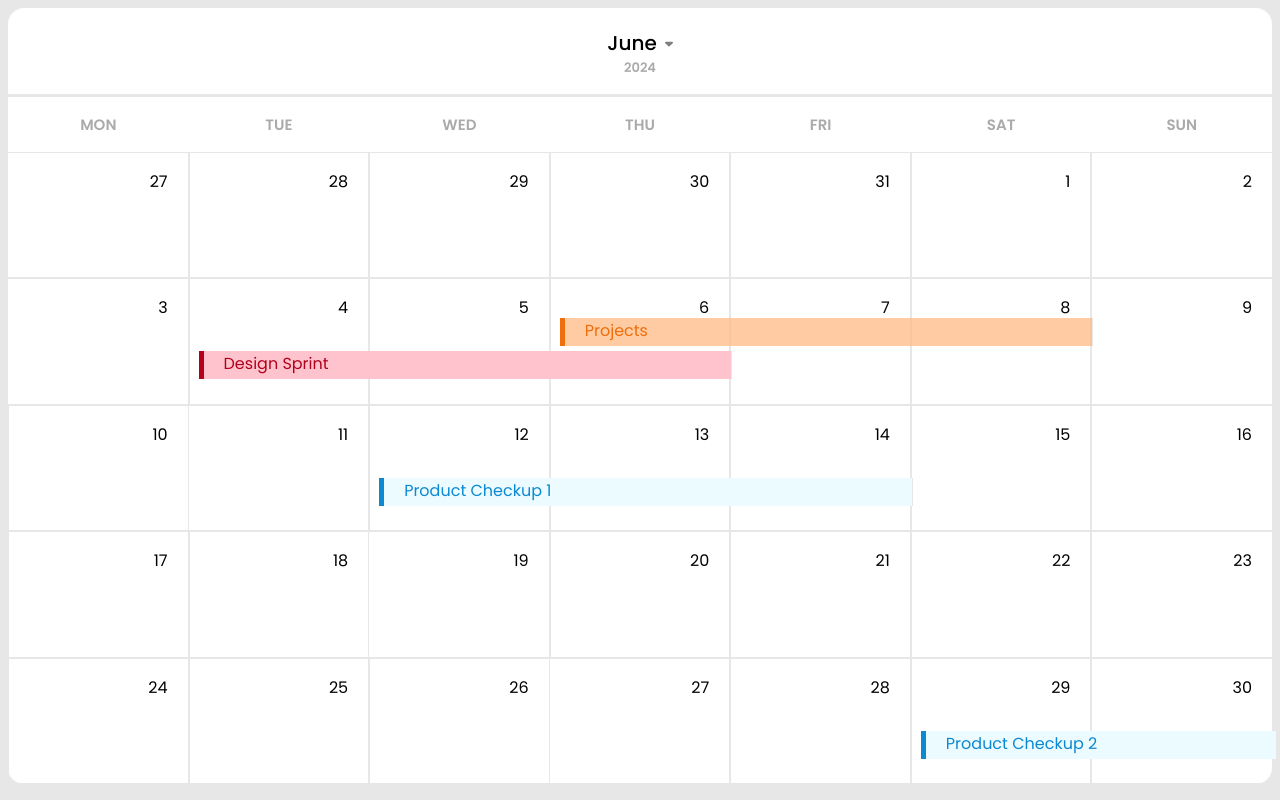
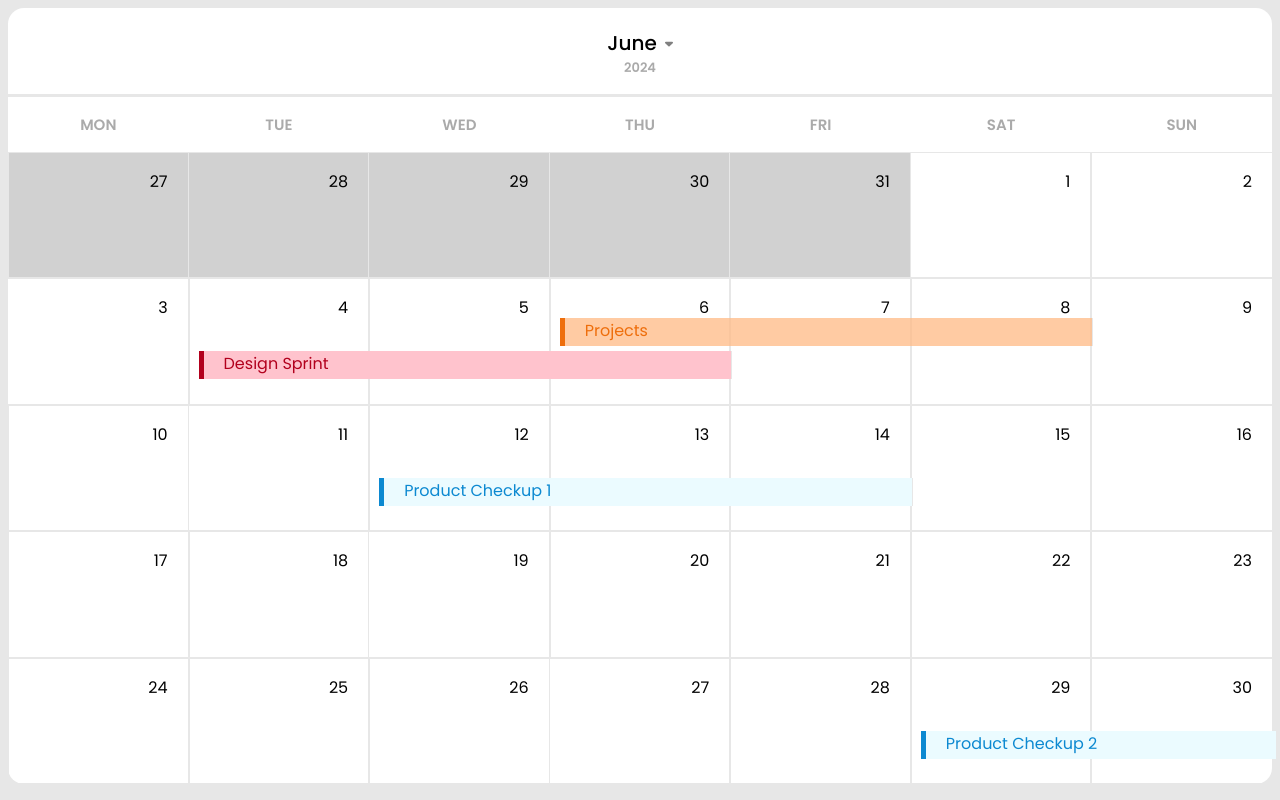
Before and after one commit to mvpsatyam/fe-assignment-3, a plain HTML site: page index.html in a window 1280 px wide. Drawn offline with Linux system fonts and the light colour scheme.

Commit message:
Added past month styles in calender

```diff
--- a/index.html
+++ b/index.html
@@ -81,6 +81,7 @@
             <div class="calender__date__item calender__date__event--2">Design Sprint</div>
             <div class="calender__date__item calender__date__event--3">Product Checkup 1</div>
             <div class="calender__date__item calender__date__event--4">Product Checkup 2</div>
+            <div class="calender__date__item calender__date__past--month"></div>
           </div>
         </div>
       </div>
--- a/styles.css
+++ b/styles.css
@@ -83,6 +83,10 @@ body {
   border: #e7e7e7 1px solid;
 }
 
+.calender__date__item:first-child {
+  grid-area: 1 / 1 / 2 / 2;
+}
+
 .calender__date__item:first-of-type,
 .calender__date__item:nth-child(8n) {
   border-left: 0;
@@ -90,6 +94,26 @@ body {
 
 .calender__date__item:nth-child(7n) {
   border-right: 0;
+}
+
+.calender__date__item:nth-child(2) {
+  grid-area: 1 / 1 / 2 / 3;
+}
+
+.calender__date__item:nth-child(3) {
+  grid-area: 1 / 1 / 2 / 4;
+}
+
+.calender__date__item:nth-child(4) {
+  grid-area: 1 / 1 / 2 / 5;
+}
+
+.calender__date__item:nth-child(5) {
+  grid-area: 1 / 1 / 2 / 6;
+}
+
+.calender__date__item:nth-child(6) {
+  grid-area: 1 / 1 / 2 / 7;
 }
 
 .calender__date__item:nth-child(9) {
@@ -186,13 +210,13 @@ body {
   grid-area: 3 / 3 / 4 / 6;
 }
 
-.calender__date__event--3:hover, .calender__date__event--4:hover{
+.calender__date__event--3:hover,
+.calender__date__event--4:hover {
   color: #fff;
   background: #0c89d1;
   border-left-color: #0c89d1;
   box-shadow: rgba(12, 137, 209, 0.4) 0px 4px 12px;
 }
-
 
 .calender__date__event--4 {
   grid-area: 5 / 6 / 6 / 8;
@@ -217,3 +241,18 @@ body {
 .calender__date__event--4:hover {
   border-radius: 4px;
 }
+
+.calender__date__past--month {
+  grid-area: 1 / 1 / 2 / 6;
+  background: #d1d1d1;
+  z-index: 2;
+}
+
+.calender__date__item:first-child,
+.calender__date__item:nth-child(2),
+.calender__date__item:nth-child(3),
+.calender__date__item:nth-child(4),
+.calender__date__item:nth-child(5),
+.calender__date__item:nth-child(6) {
+  z-index: 3;
+}
```
